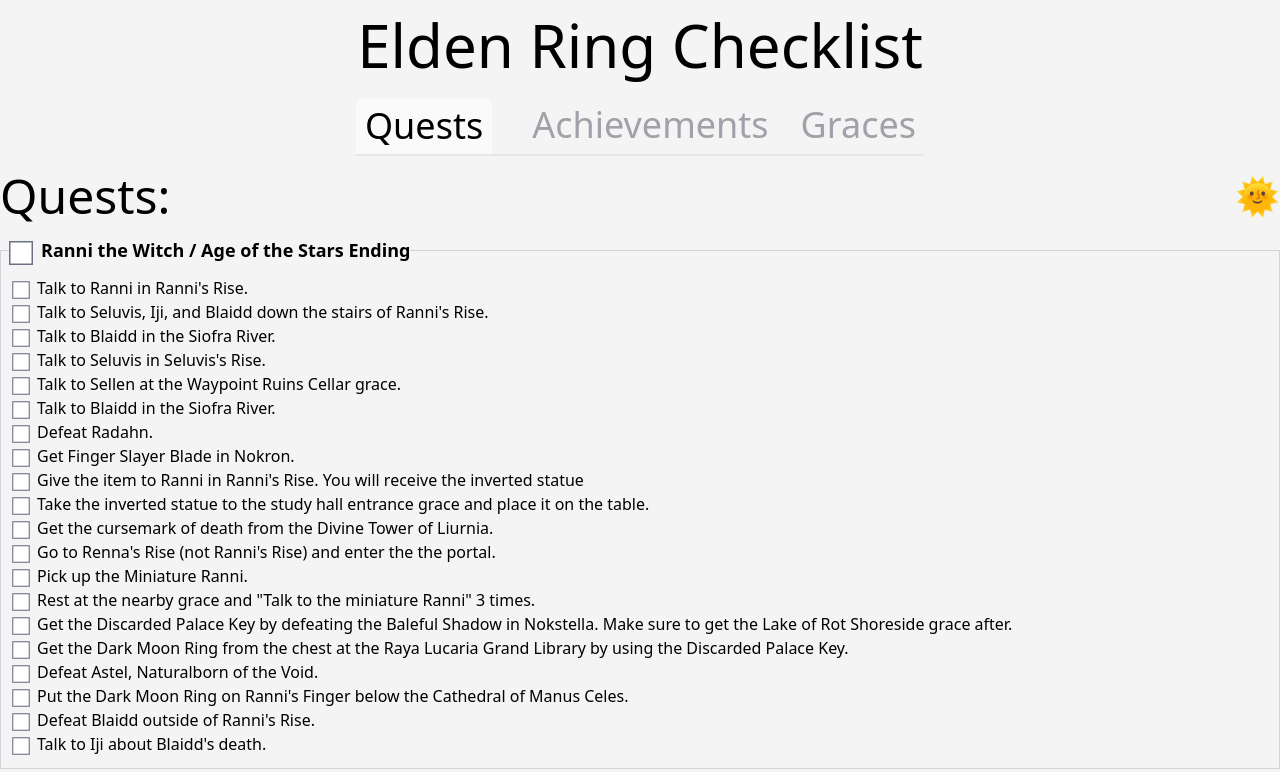
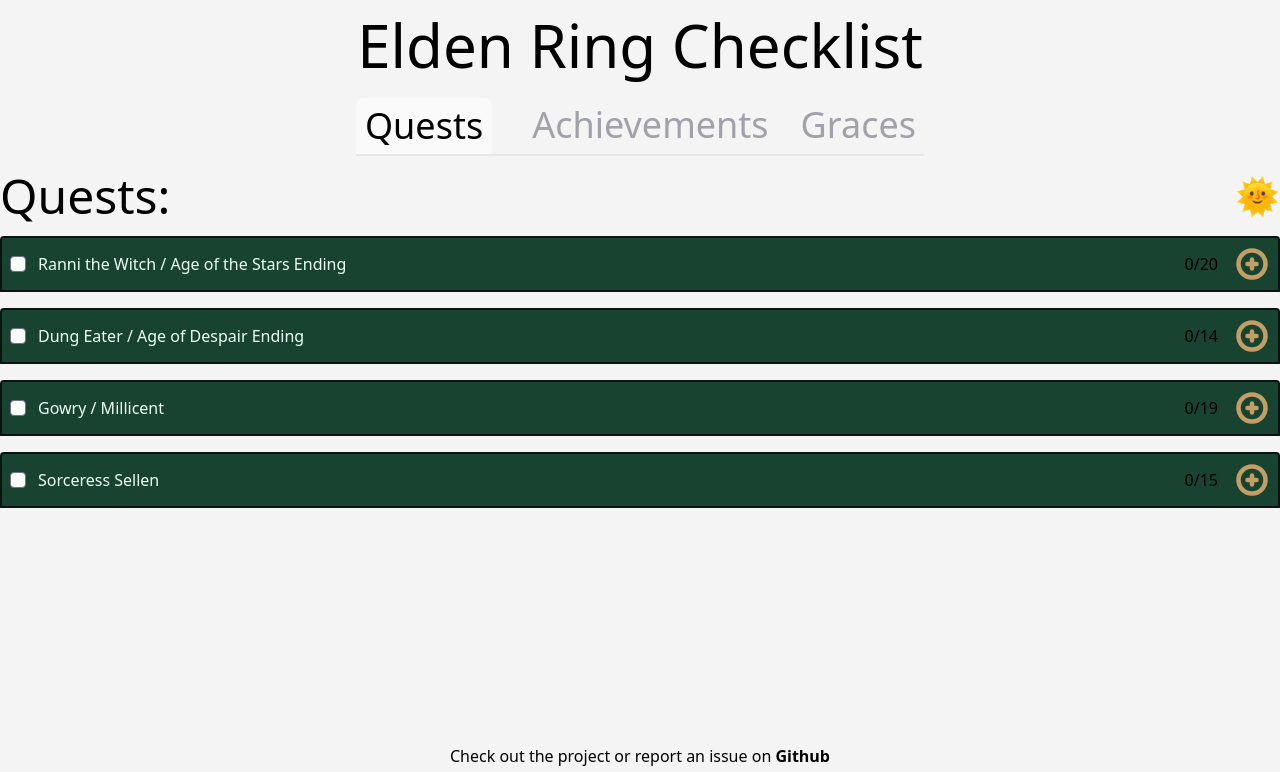
Before and after one commit to Gobluebro/Elden-Ring-Checklist, a Next.js app: page / in a window 1280 px wide. Shown: the top 772 px of the page. Built offline with nearby package versions, Linux system fonts and the light colour scheme.

Commit message:
Add number checked, open and close icon, some color changes.
clicking most of the right side of a legend will allow you to open the list now

```diff
--- a/components/checkboxContainer.tsx
+++ b/components/checkboxContainer.tsx
@@ -2,6 +2,7 @@ import { useEffect, useState } from "react";
 import { ListType } from "../data/types";
 import { useLocalStorage } from "../hooks/useLocalStorage";
 import cloneDeep from "lodash.clonedeep";
+import ToggleButtonIcon from "./toggleButtonIcon";
 
 interface Props {
   list: ListType;
@@ -10,6 +11,9 @@ interface Props {
 const CheckboxContainer = (props: Props) => {
   const { list } = props;
   const [isAllTrue, setIsAllTrue] = useState<boolean>(false);
+  const [isOpen, setIsOpen] = useState<boolean>(false);
+  const [numberOfCompletedEntries, setNumberOfCompletedEntries] =
+    useState<number>(0);
 
   const storageKeyName = `checklist_${list.id}`;
 
@@ -19,6 +23,8 @@ const CheckboxContainer = (props: Props) => {
     {}
   );
 
+  const totalEntries = Object.keys(defaultValuesHash).length;
+
   const [checkedState, setCheckedState] = useLocalStorage(
     storageKeyName,
     defaultValuesHash
@@ -26,6 +32,9 @@ const CheckboxContainer = (props: Props) => {
 
   useEffect(() => {
     const booleanArray: boolean[] = Object.values(checkedState);
+
+    // keep every true value and count it.
+    setNumberOfCompletedEntries(booleanArray.filter(Boolean).length);
 
     // short hand version of checking if every value is true.
     setIsAllTrue(booleanArray.every(Boolean));
@@ -55,19 +64,34 @@ const CheckboxContainer = (props: Props) => {
   };
 
   return (
-    <fieldset className="border border-solid border-gray-300 p-3">
-      <legend>
+    <fieldset className="my-4">
+      <legend className="border-2 border-solid rounded-t border-elden-ring-green-1000 bg-elden-ring-green-800 p-2 w-full">
+        <div className="flex justify-between">
+          <div className="flex items-center">
             <input
               id={list.id}
               type="checkbox"
               checked={!!isAllTrue}
               onChange={() => toggleAllCheckboxes()}
-          className="scale-150"
+              className="rounded text-elden-ring-dark-blue"
             />
-        <label htmlFor={list.id} className="ml-3 font-bold text-lg">
+            <label htmlFor={list.id} className="ml-3 text-elden-ring-green-0">
               {list.name}
             </label>
+          </div>
+          <div
+            className="flex flex-1 items-center justify-end cursor-pointer"
+            onClick={() => setIsOpen(!isOpen)}
+          >
+            <span className="mr-4">
+              {numberOfCompletedEntries}/{totalEntries}
+            </span>
+            <ToggleButtonIcon isOpen={isOpen} />
+          </div>
+        </div>
       </legend>
+      {isOpen && (
+        <div className="px-2 pb-2 border-x-2 border-b-2 border-solid rounded-b border-elden-ring-green-1000 bg-elden-ring-green-100">
           {checkedState &&
             list.requirements.map(({ id, description }) => (
               <div key={id}>
@@ -76,13 +100,15 @@ const CheckboxContainer = (props: Props) => {
                   type="checkbox"
                   checked={!!checkedState[id]}
                   onChange={() => handleOnChange(id)}
-              className="scale-110"
+                  className="rounded text-elden-ring-dark-blue"
                 />
-            <label className="ml-2" htmlFor={id}>
+                <label className="ml-2 text-black" htmlFor={id}>
                   {description}
                 </label>
               </div>
             ))}
+        </div>
+      )}
     </fieldset>
   );
 };
```
Lines whose indentation alone changed are shown as unchanged.
